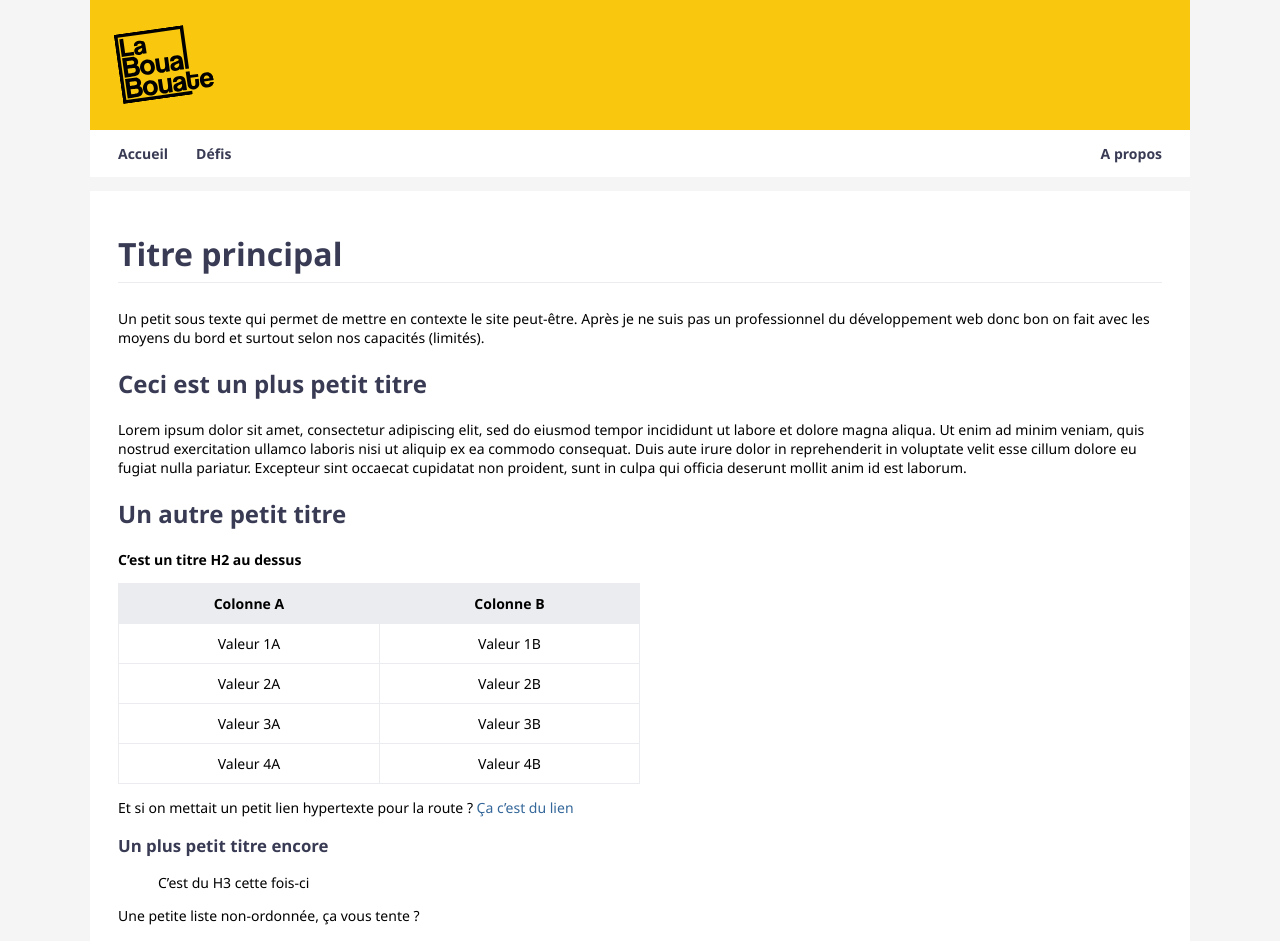
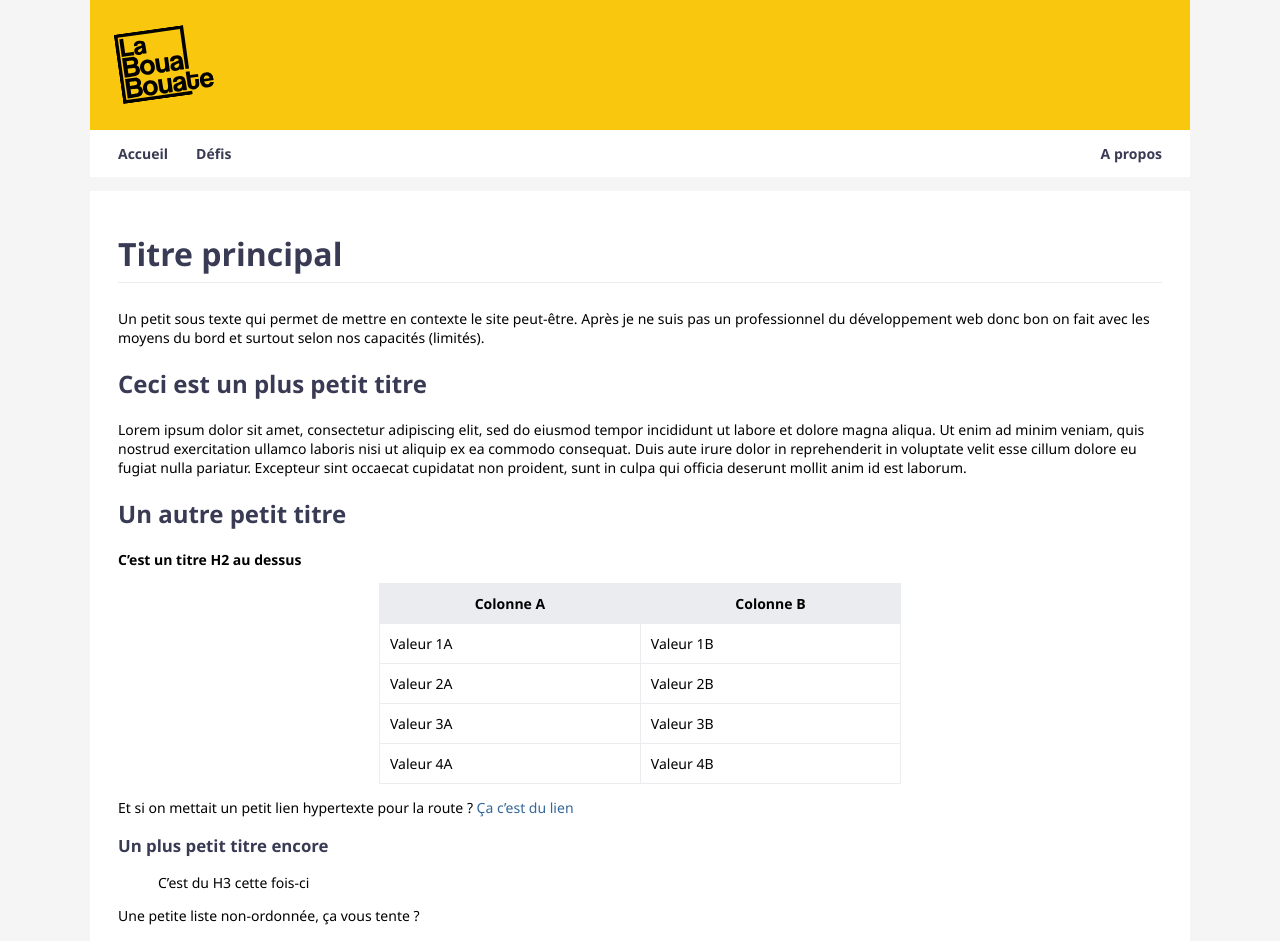
Before and after one commit to leobouard/leobouard.github.io, a Jekyll site: the page built from index.md, in a window 1280 px wide. Shown: the top 941 px of the page. Built offline with Jekyll 4.4.1, drawn with Linux system fonts in a browser that asks for light colours; our own code applies the rules of GitHub Pages for plain Markdown files.

Commit message:
Update style.scss

```diff
--- a/assets/css/style.scss
+++ b/assets/css/style.scss
@@ -101,14 +101,6 @@ section {
     margin-bottom: 1em;
 }
 
-section img {
-    text-align: center;
-}
-
-section table {
-    text-align: center;
-}
-
     /* --- TEXT --- */
 
     a {
@@ -139,6 +131,8 @@ section table {
     img {
         max-width: 100%;
         max-height: 250px;
+        margin-left: auto;
+        margin-right: auto;
     }
 
     hr {
@@ -214,6 +208,8 @@ section table {
     table {
         max-width: 100%;
         min-width: 50%;
+        margin-left: auto;
+        margin-right: auto;
     }
 
     /* --- HIGHLIGHT --- */
```
